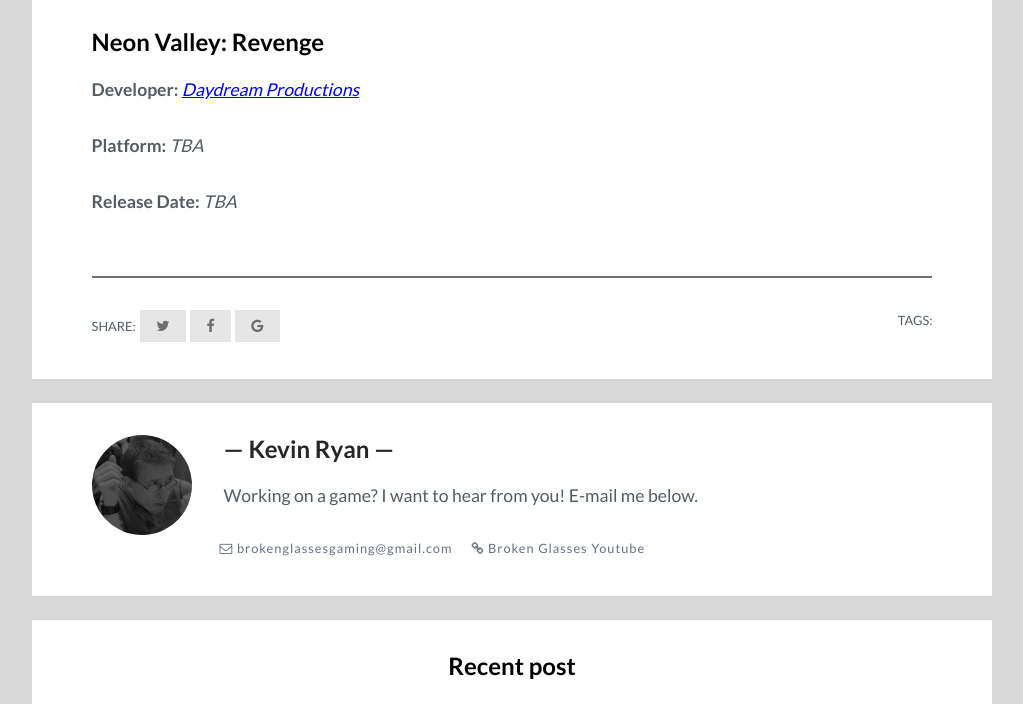
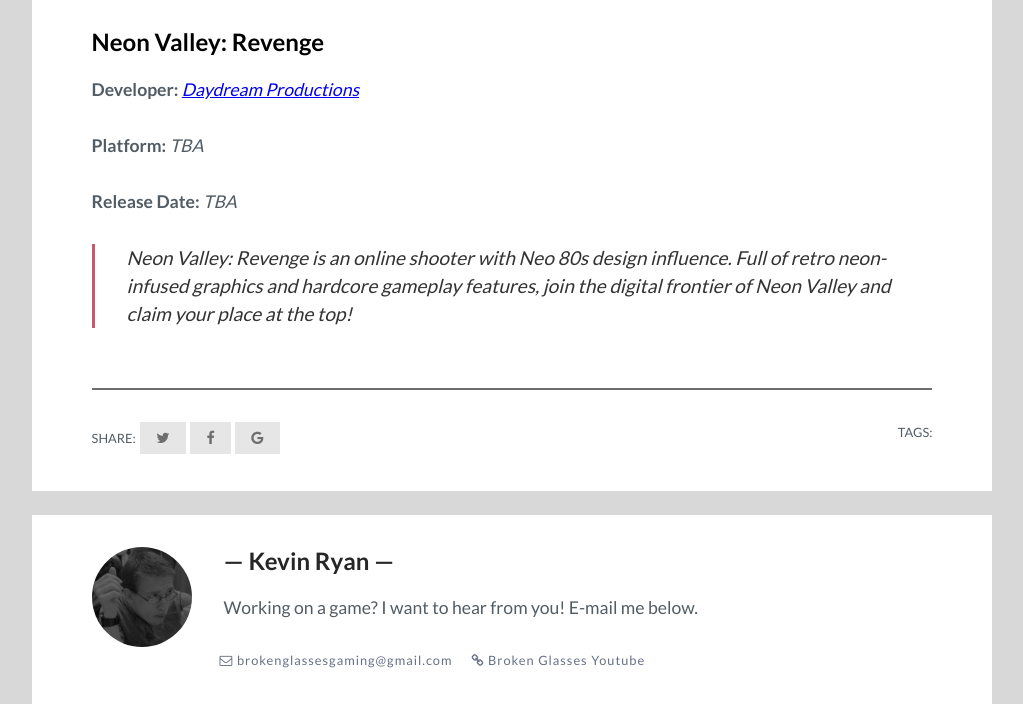
Before and after one commit to pizzapgh/broken_glasses, a Jekyll site: the page built from _posts/2017-12-11-These-Radical-Games-Will-Tug-At-Your-Nostalgia.markdown, in a window 1280 px wide and 900 px high, scrolled down 3805 px, cut to the strip 14-718 px from the top of the window. Shown: the whole strip, without its empty margins (128-1151 px from the left). Built offline with Jekyll 4.4.1, drawn with Linux system fonts in a browser that asks for light colours; nearby versions of some CDN libraries; our own code applies the rules of GitHub Pages for plain Markdown files; comment, search, counter and statistics services are not loaded.

Commit message:
Updated These Radical Games Will Tug At Your Nostalgia

```diff
--- a/_posts/2017-12-11-These-Radical-Games-Will-Tug-At-Your-Nostalgia.markdown
+++ b/_posts/2017-12-11-These-Radical-Games-Will-Tug-At-Your-Nostalgia.markdown
@@ -58,3 +58,5 @@ The developer touts procedural level generation, co-op and the player's ability
 **Platform:** *TBA*
 
 **Release Date:** *TBA*
+
+> Neon Valley: Revenge is an online shooter with Neo 80s design influence. Full of retro neon-infused graphics and hardcore gameplay features, join the digital frontier of Neon Valley and claim your place at the top!
```
